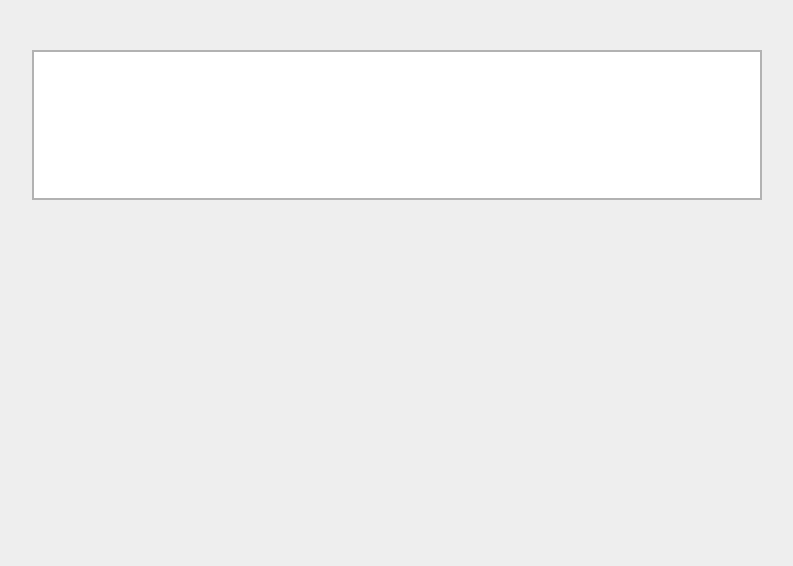
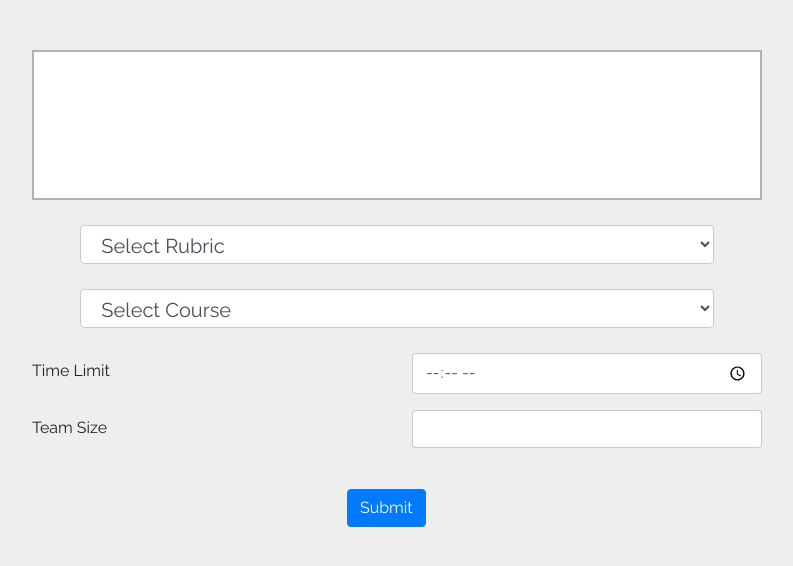
Before and after one commit to jainkuniya/p2preview, a Django app: page /addActivity/ in a window 1280 px wide. Shown: the part 60-626 px from the top of the page, without its empty margins (243-1036 px from the left). Run offline with Django 3.2, Linux system fonts and the light colour scheme; style sheets or scripts are compiled from the project's sources; some libraries are stand-ins or nearby versions.

Commit message:
Added add activity page

```diff
--- a/p2preview/static/p2preview/css/activity.css
+++ b/p2preview/static/p2preview/css/activity.css
@@ -1,3 +1,16 @@
 .upload{
 	margin-top: 50px;
 }
+.select{
+	margin-top: 25px;
+	margin-bottom: 25px;
+}
+.yo{
+    margin: -20px -50px;
+    position:relative;
+    top:50%;
+    left:50%;
+}
+.vspace{
+	margin-top:25px;
+}
--- a/p2preview/templates/p2preview/add_activity.html
+++ b/p2preview/templates/p2preview/add_activity.html
@@ -1,5 +1,5 @@
 {% extends './base.html' %}
-{% block title %}Course{% endblock %}
+{% block title %}Add Activity{% endblock %}
 
 {% load staticfiles%}
 
@@ -16,6 +16,30 @@
       <div class="col-sm-12 col-md-10 col-lg-8">
 
         <form action="/upload" class="dropzone upload"></form>
+        <div class="form-group row justify-content-center select" >
+          <select class="form-control form-control-lg col-sm-10" id="selectRubric">
+            <option>Select Rubric</option>
+          </select>
+        </div>
+        <div class="form-group row justify-content-center select" >
+          <select class="form-control form-control-lg col-sm-10" id="selectCourse">
+            <option>Select Course</option>
+          </select>
+        </div>
+        <div class="form-group row">
+          <label for="timeLimit" class="col-sm-6 col-form-label">Time Limit</label>
+          <div class="col-sm-6">
+            <input type="time" class="form-control" id="timeLimit" placeholder="">
+          </div>
+        </div>
+        <div class="form-group row">
+          <label for="timeSize" class="col-sm-6 col-form-label">Team Size</label>
+          <div class="col-sm-6">
+            <input type="number" class="form-control" id="timeSize" placeholder="">
+          </div>
+        </div>
+        <button type="submit" class="btn btn-primary yo vspace">Submit</button>
+
       </div>
     </div>
   </div>
```
